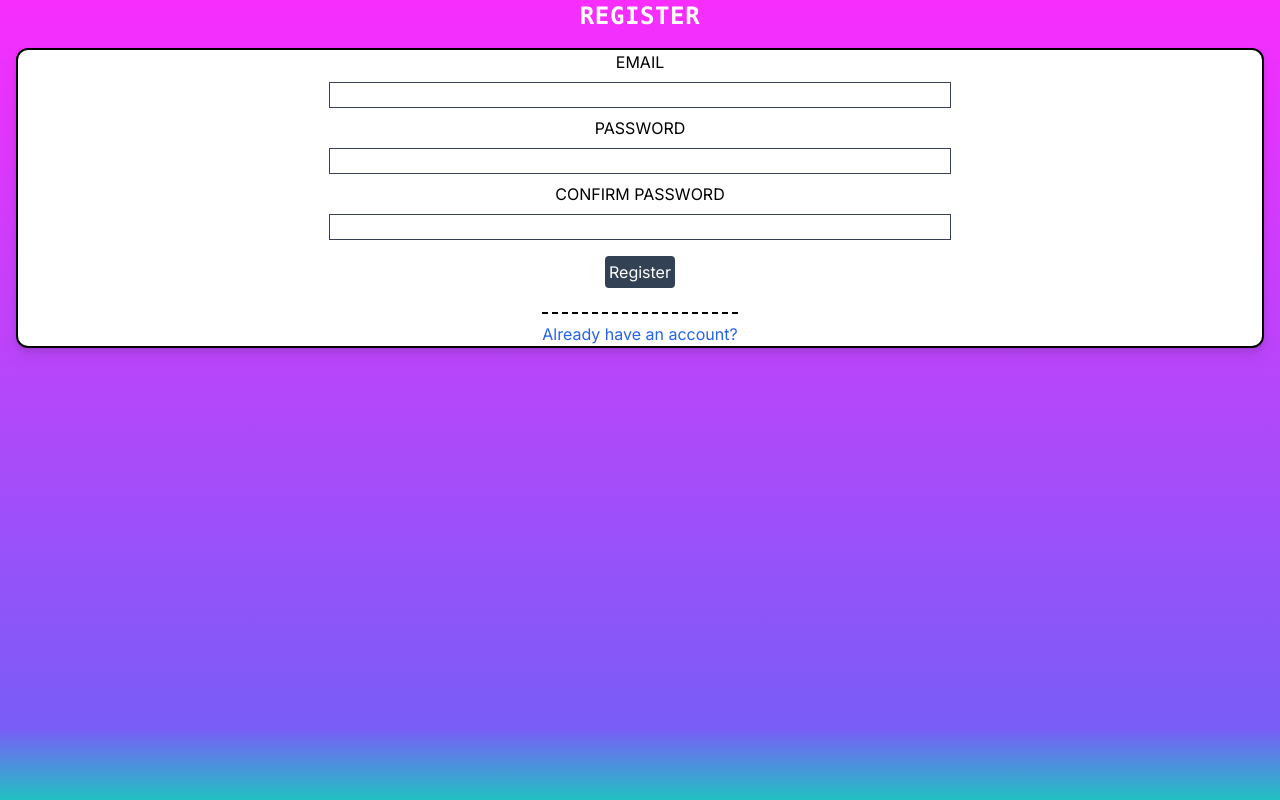
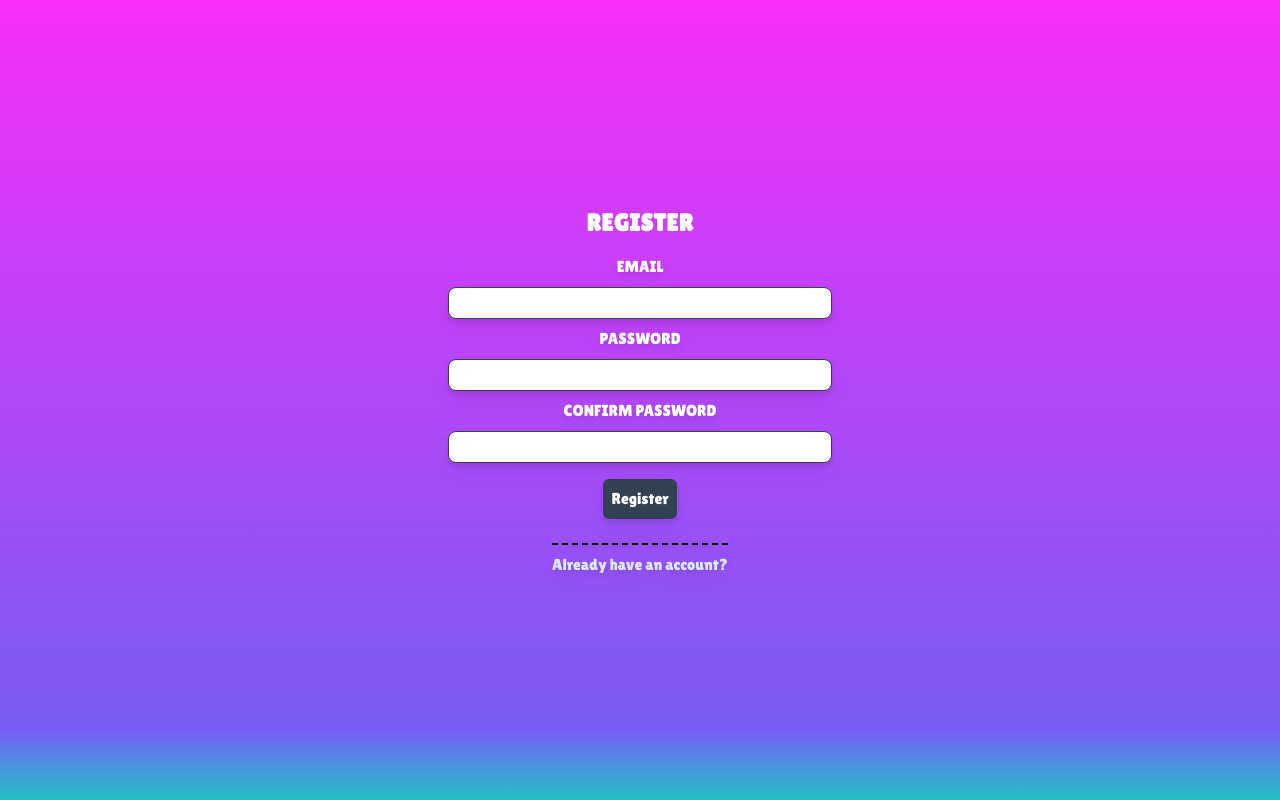
Before and after one commit to adamkumlin/recipe-bank, a Next.js app: page /register in a window 1280 px wide. Built offline with nearby package versions, Linux system fonts and the light colour scheme.

Commit message:
feat: Finish styling forms

```diff
--- a/app/login/page.tsx
+++ b/app/login/page.tsx
@@ -26,7 +26,7 @@ export default function LogIn() {
   };
 
   return (
-    <div className={`w-full ${lilitaOne.className} h-full bg-[rgb(34,193,195)] bg-[linear-gradient(0deg,rgba(34,193,195,1)0%,rgba(121,93,247,1)9%,rgba(248,45,253,1)100%);]`}>
+    <div className={`w-full flex flex-col place-content-center ${lilitaOne.className} h-full bg-[rgb(34,193,195)] bg-[linear-gradient(0deg,rgba(34,193,195,1)0%,rgba(121,93,247,1)9%,rgba(248,45,253,1)100%);]`}>
       <h1 className="text-white font-bold text-2xl tracking-wide text-center font uppercase">
         Log in
       </h1>
@@ -38,15 +38,15 @@ export default function LogIn() {
         <label className="uppercase text-white" htmlFor="email">
           Email
         </label>
-        <input id="email" type="email" className="w-1/2 border-[1px] border-gray-700" name="email" />
+        <input id="email" type="email" className="w-1/2 h-8 max-w-sm border-[1px] rounded-lg border-gray-700" name="email" />
         <label className="uppercase text-white" htmlFor="password">
           Password
         </label>
-        <input id="password" type="password" className="w-1/2 border-[1px] border-gray-700" name="password" />
+        <input id="password" type="password" className="w-1/2 h-8 max-w-sm border-[1px] rounded-lg border-gray-700" name="password" />
 
-        <button className="rounded text-white bg-slate-700 m-2 p-1 mb-4">Log in</button>
+        <button className="rounded-md text-white bg-slate-700 m-2 p-2 mb-4 hover:scale-110">Log in</button>
 
-        <Link href="/register" className="text-blue-100 border-t-2 border-black border-dashed pt-2">
+        <Link href="/register" className="text-blue-100 border-t-2 border-black border-dashed pt-2 hover:text-red-400">
           Don't have an account?
         </Link>
       </form>
--- a/app/register/page.tsx
+++ b/app/register/page.tsx
@@ -3,7 +3,7 @@ import { FormEvent, useRef, useState } from "react";
 import { useRouter } from "next/navigation";
 import Link from "next/link";
 import { register } from "../actions/register";
-
+import { lilitaOne } from "../lib/fonts";
 
 export default function Register() {
   const [error, setError] = useState<string>();
@@ -26,32 +26,32 @@ export default function Register() {
 };
 
 return(
-  <div className="w-full h-full bg-[rgb(34,193,195)] bg-[linear-gradient(0deg,rgba(34,193,195,1)0%,rgba(121,93,247,1)9%,rgba(248,45,253,1)100%);]">
-  <h1 className="text-white font-bold text-2xl tracking-wide text-center font-mono uppercase">
-    Register
-  </h1>
-  <form
-    className="flex flex-col items-center gap-2 border-2 border-black bg-white drop-shadow-lg rounded-xl m-4"
-    onSubmit={handleSubmit}
-  >
+  <div className={`w-full flex flex-col place-content-center ${lilitaOne.className} h-full bg-[rgb(34,193,195)] bg-[linear-gradient(0deg,rgba(34,193,195,1)0%,rgba(121,93,247,1)9%,rgba(248,45,253,1)100%);]`}>
+      <h1 className="text-white font-bold text-2xl tracking-wide text-center font uppercase">
+        Register
+      </h1>
+      <form
+        className="flex flex-col gap-2 items-center drop-shadow-lg rounded-xl m-4"
+        onSubmit={handleSubmit}
+      >
     {error && <p className="text-red-600">{error}</p>}
-    <label className="uppercase" htmlFor="email">
+    <label className="uppercase text-white" htmlFor="email">
       Email
     </label>
-    <input id="email" type="email" className="w-1/2 border-[1px] border-gray-700" name="email" />
-    <label className="uppercase" htmlFor="password">
+    <input id="email" type="email" className="w-1/2 h-8 max-w-sm border-[1px] rounded-lg border-gray-700" name="email" />
+    <label className="uppercase text-white" htmlFor="password">
       Password
     </label>
-    <input id="password" type="password" className="w-1/2 border-[1px] border-gray-700" name="password" />
+    <input id="password" type="password" className="w-1/2 h-8 max-w-sm border-[1px] rounded-lg border-gray-700" name="password" />
 
-    <label className="uppercase" htmlFor="confirm-password">
+    <label className="uppercase text-white" htmlFor="confirm-password">
       Confirm password
     </label>
-    <input id="confirm-password" type="password" className="w-1/2 border-[1px] border-gray-700" name="confirm-password" />
+    <input id="confirm-password" type="password" className="w-1/2 h-8 max-w-sm border-[1px] rounded-lg border-gray-700" name="confirm-password" />
 
-    <button className="rounded text-white bg-slate-700 m-2 p-1 mb-4">Register</button>
+    <button className="rounded-md text-white bg-slate-700 m-2 p-2 mb-4 hover:scale-110">Register</button>
 
-    <Link href="/login" className="text-blue-600 border-t-2 border-black border-dashed pt-2">
+    <Link href="/login" className="text-blue-100 border-t-2 border-black border-dashed pt-2 hover:text-red-400">
       Already have an account?
     </Link>
   </form>
```
